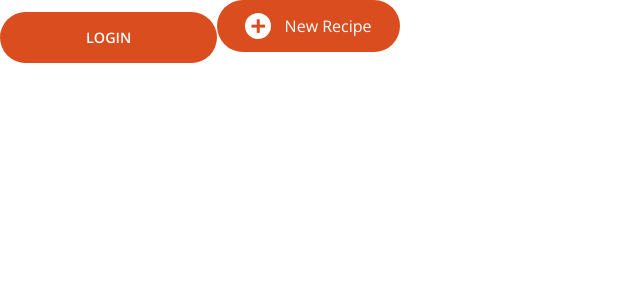
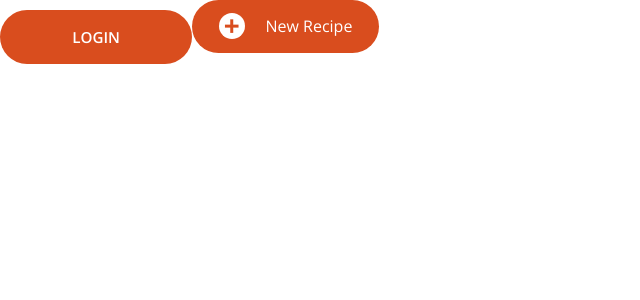
Before and after one commit to Android789515/recipe-site, a Next.js app: page / in a window 1280 px wide. Shown: the top 300 px of the page, without its empty margins (0-640 px from the left). Built offline with nearby package versions, Linux system fonts and the light colour scheme.

Commit message:
Refactored button styling using ems for padding.

```diff
--- a/styles/LoginText.module.scss
+++ b/styles/LoginText.module.scss
@@ -2,9 +2,9 @@
 
 .text {
   $scale: 1;
-  font-size: $scale * 0.9rem;
+  font-size: $scale * 0.95rem;
   font-weight: 600;
 
-  padding: $scale * 1rem $scale * 5.375rem;
+  padding: $scale * 1.125em $scale * 4.75em;
   margin: 0;
 }
--- a/styles/NewRecipe.module.scss
+++ b/styles/NewRecipe.module.scss
@@ -6,10 +6,10 @@ $scale: 1;
 .newRecipeContainer {
   display: grid;
   grid-template-columns: auto 1fr;
-  grid-column-gap: $scale * 1em;
+  grid-column-gap: $scale * 1.55em;
   align-items: center;
 
-  padding: $scale * .8rem $scale * 1.75rem;
+  padding: $scale * 1em $scale * 2em;
 }
 
 $dimensions: $scale * 26px;
@@ -31,15 +31,15 @@ $dimensions: $scale * 26px;
 
   display: inline-block;
 
-  transform: translate(0, -$dimensions / 3.5);
+  transform: translateY(-$dimensions / 3.5);
 }
 
-.newRecipeAdd::after:focus,
-.newRecipeAdd::after:hover {
+button:focus .newRecipeAdd::after,
+.newRecipeContainer:hover .newRecipeAdd::after {
   color: Button.$hover-color;
 }
 
-.newRecipeAdd::after:active {
+.newRecipeContainer:active .newRecipeAdd::after {
   color: Button.$active-color;
 }
 
```
